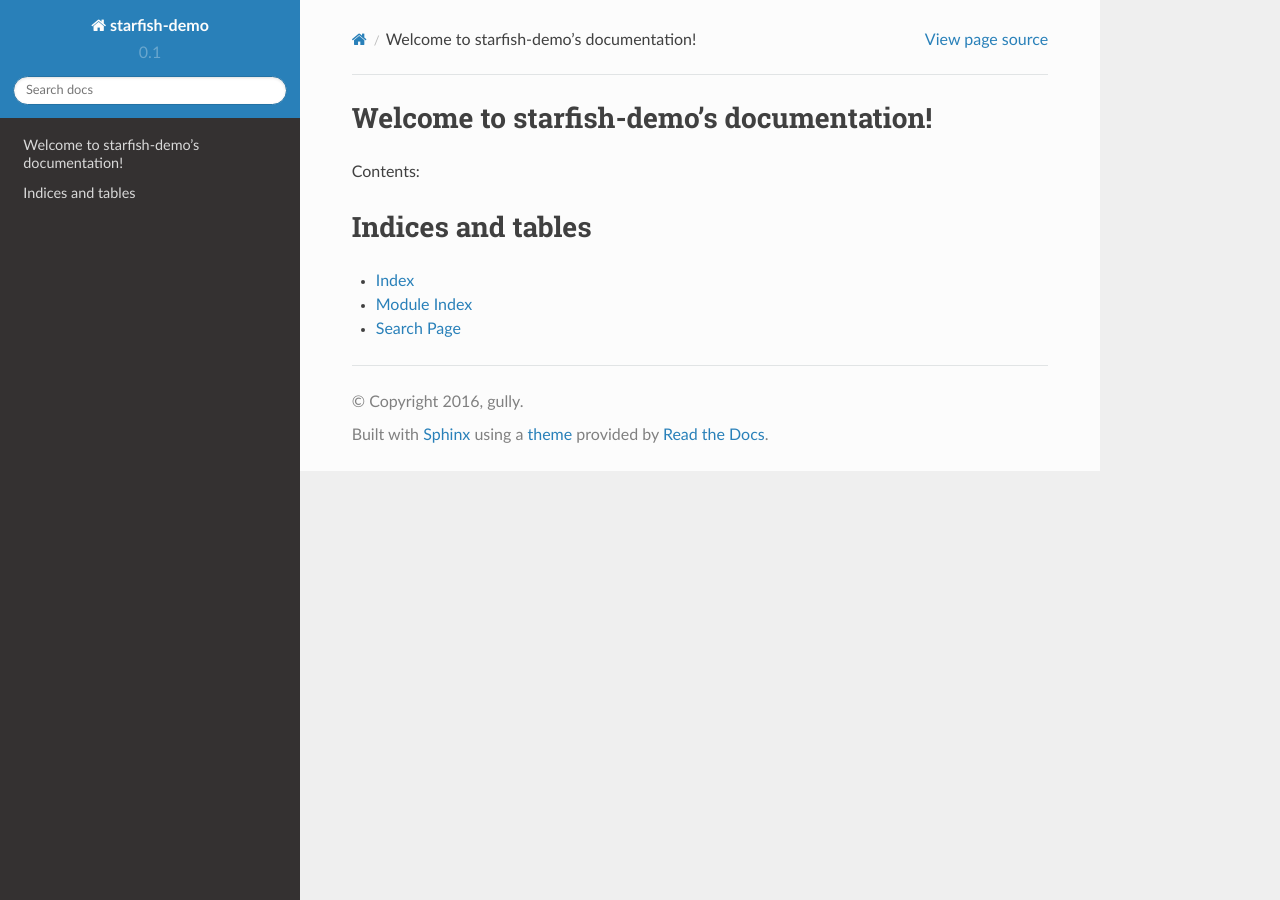
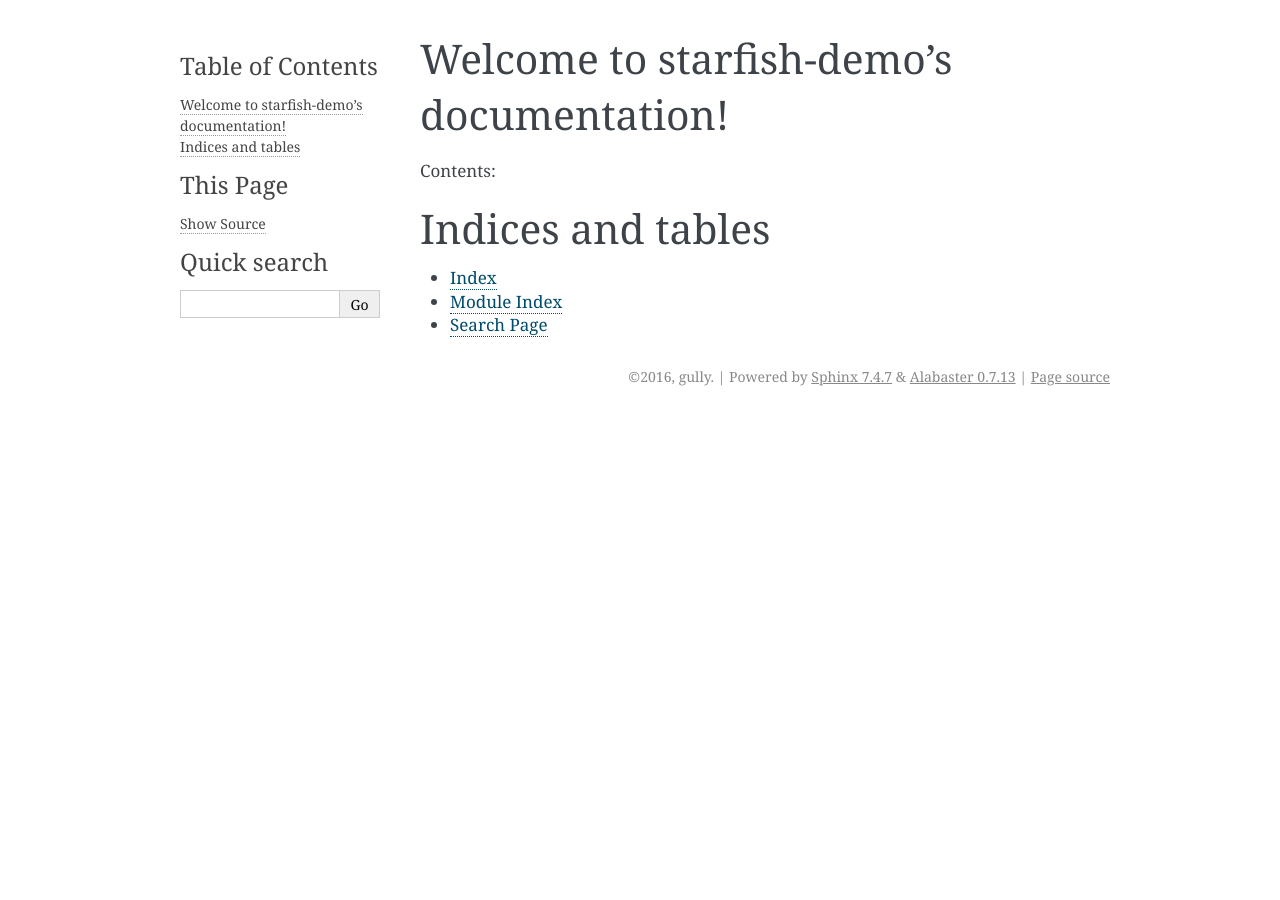
Before and after one commit to gully/starfish-demo, a Sphinx documentation site: the page built from docs/index.rst, in a window 1280 px wide. Built offline with Sphinx 7.4.7, drawn with Linux system fonts in a browser that asks for light colours.

Commit message:
redo the docs, something is not working.

```diff
--- a/docs/conf.py
+++ b/docs/conf.py
@@ -2,7 +2,7 @@
 # -*- coding: utf-8 -*-
 #
 # starfish-demo documentation build configuration file, created by
-# sphinx-quickstart on Thu Jan 21 10:51:32 2016.
+# sphinx-quickstart on Thu Jan 21 12:07:01 2016.
 #
 # This file is execfile()d with the current directory set to its
 # containing dir.
@@ -111,7 +111,7 @@ todo_include_todos = False
 
 # The theme to use for HTML and HTML Help pages.  See the documentation for
 # a list of builtin themes.
-html_theme = 'sphinx_rtd_theme'
+html_theme = 'alabaster'
 
 # Theme options are theme-specific and customize the look and feel of a theme
 # further.  For a list of options available for each theme, see the
--- a/docs/index.rst
+++ b/docs/index.rst
@@ -1,5 +1,5 @@
 .. starfish-demo documentation master file, created by
-   sphinx-quickstart on Thu Jan 21 10:51:32 2016.
+   sphinx-quickstart on Thu Jan 21 12:07:01 2016.
    You can adapt this file completely to your liking, but it should at least
    contain the root `toctree` directive.
 
```
